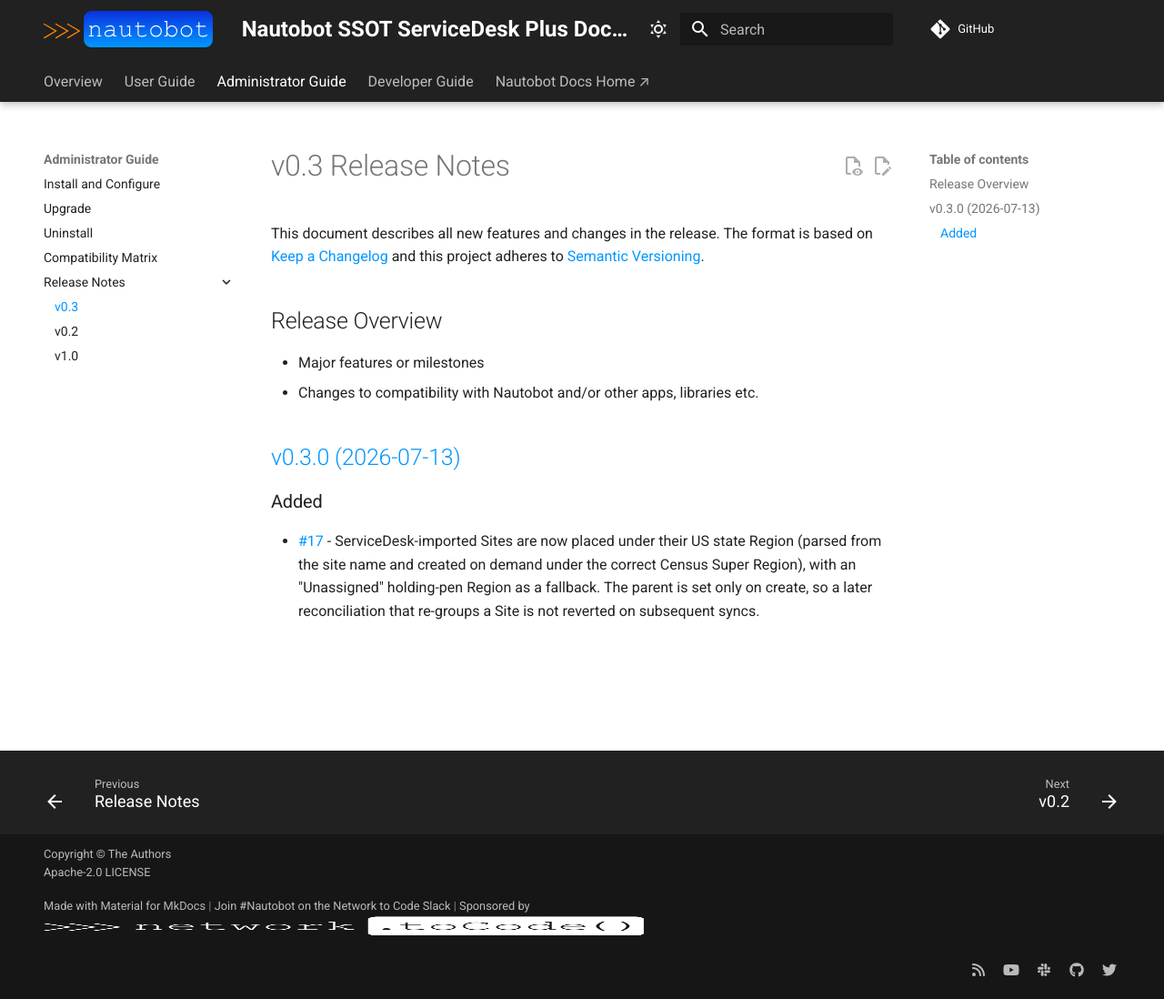
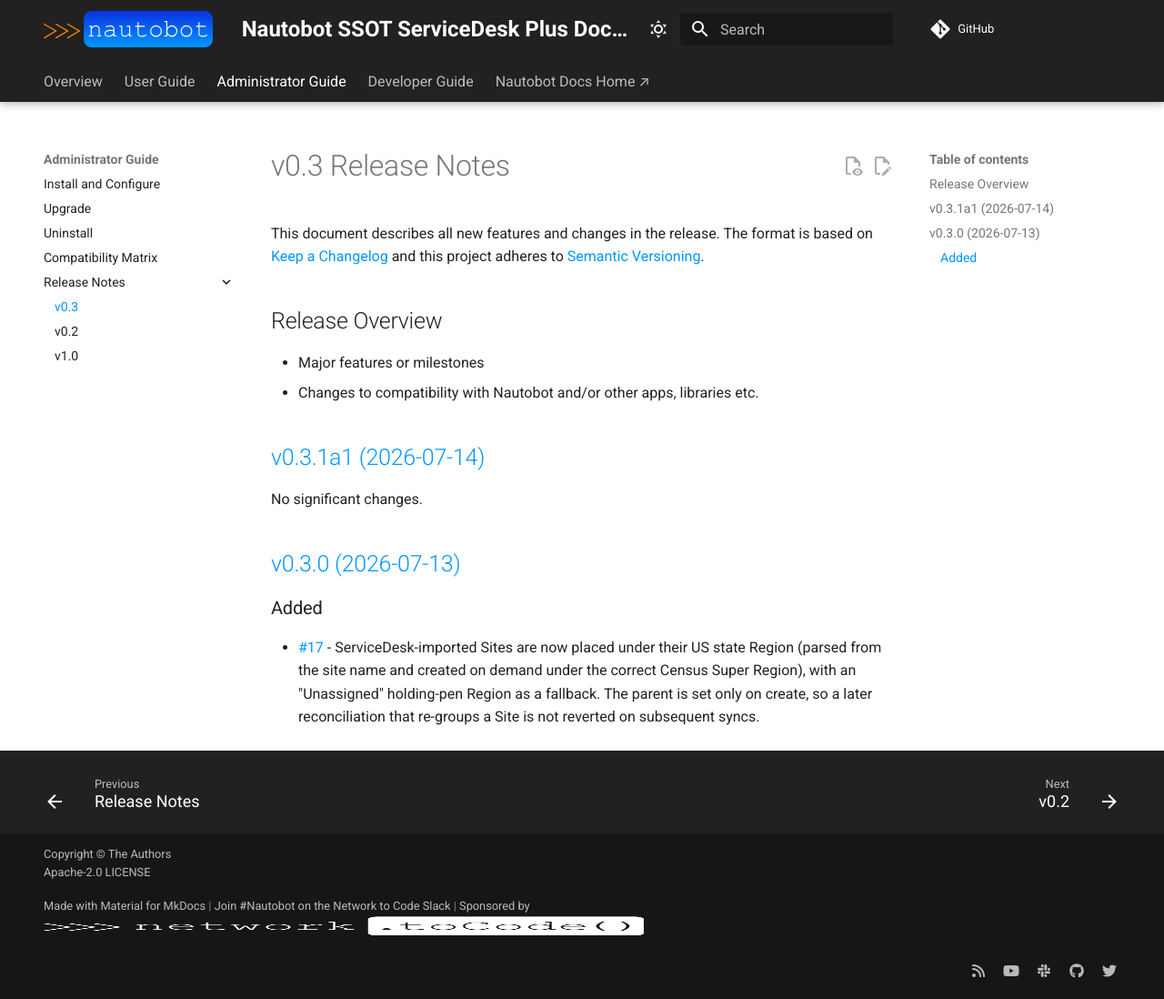
Before and after one commit to nrtc-ops/nautobot-app-ssot-servicedesk-plus, an MkDocs documentation site: the page built from docs/admin/release_notes/version_0.3.md, in a window 1280 px wide and 1098 px high. Shown: the whole window at 91% size. Built offline with MkDocs 1.6.1 and Material for MkDocs 9.7.7, drawn with Linux system fonts in a browser that asks for light colours; comment, search, counter and statistics services are not loaded.

Commit message:
prepare release v0.3.1a1

```diff
--- a/docs/admin/release_notes/version_0.3.md
+++ b/docs/admin/release_notes/version_0.3.md
@@ -9,6 +9,10 @@
 
 <!-- towncrier release notes start -->
 
+## [v0.3.1a1 (2026-07-14)](https://github.com/nrtc-ops/nautobot-app-ssot-servicedesk-plus/releases/tag/v0.3.1a1)
+
+No significant changes.
+
 ## [v0.3.0 (2026-07-13)](https://github.com/nrtc-ops/nautobot-app-ssot-servicedesk-plus/releases/tag/v0.3.0)
 
 ### Added
--- a/pyproject.toml
+++ b/pyproject.toml
@@ -1,6 +1,6 @@
 [tool.poetry]
 name = "nautobot-ssot-servicedesk-plus"
-version = "0.3.1a0"
+version = "0.3.1a1"
 description = "Nautobot SSOT ServiceDesk Plus"
 authors = ["NRTC DSO <devsecops@nrtc.coop>"]
 license = "Apache-2.0"
```
Also changed, not shown: 1 other file.
